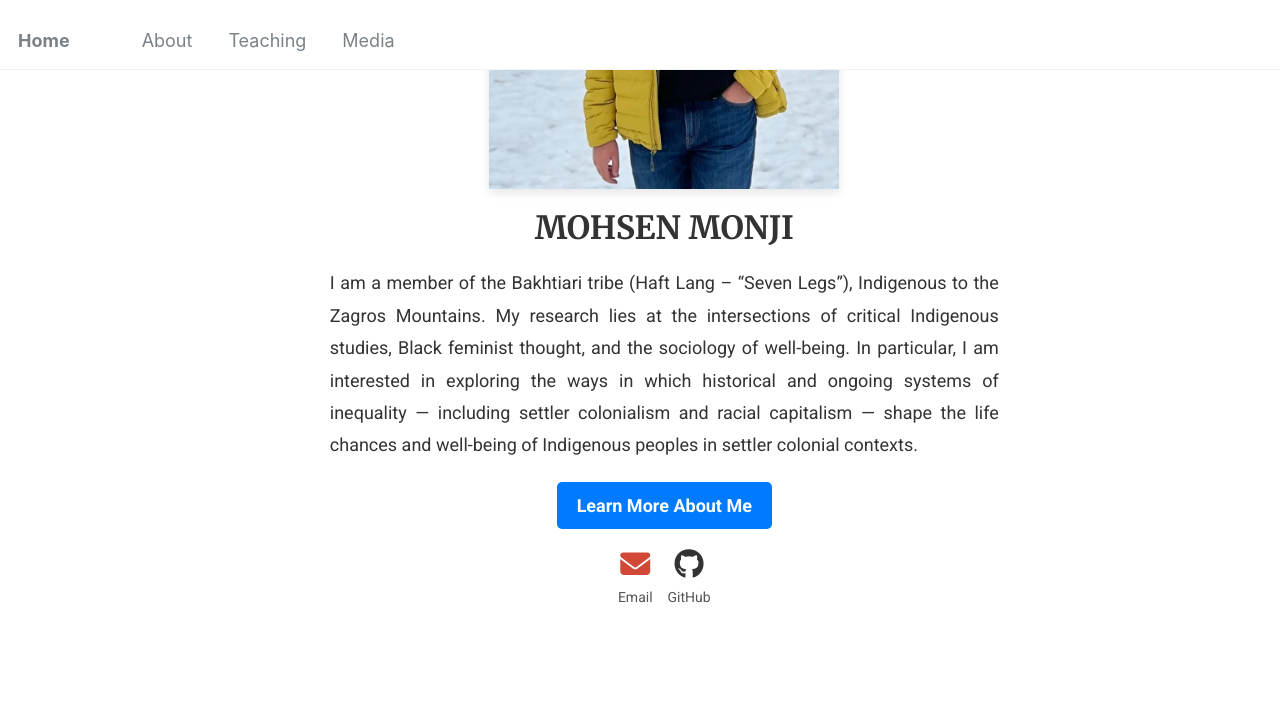
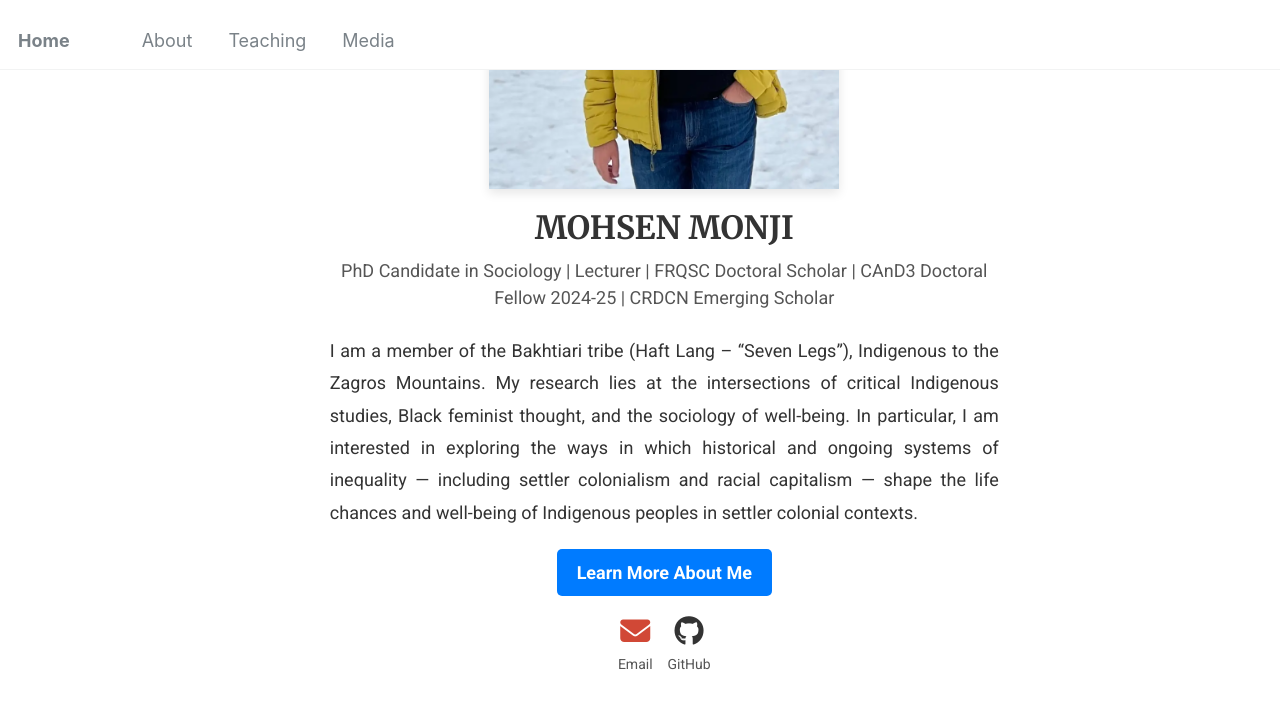
Before and after one commit to Mohsnmonji/mohsnmonji.github.io, a Jekyll site: the page built from _pages/front.md, in a window 1280 px wide and 900 px high, scrolled down 378 px. Shown: the top 709 px of the window. Built offline with Jekyll 4.4.1, drawn with Linux system fonts in a browser that asks for light colours.

Commit message:
Update front.md

```diff
--- a/_pages/front.md
+++ b/_pages/front.md
@@ -20,6 +20,11 @@ hide_avatar: true
 
   <!-- Name -->
   <h1 style="color:#333; font-size:32px; margin-bottom:10px;">MOHSEN MONJI</h1>
+
+  <!-- Subtitle -->
+  <p style="font-size: 18px; margin-top: 5px; color: #555;">
+    PhD Candidate in Sociology | Lecturer | FRQSC Doctoral Scholar | CAnD3 Doctoral Fellow 2024-25 | CRDCN Emerging Scholar
+  </p>
 
   <!-- Description -->
 <p style="font-size:18px; color:#333; text-align:justify; line-height:1.8; margin:20px 0;">
```
